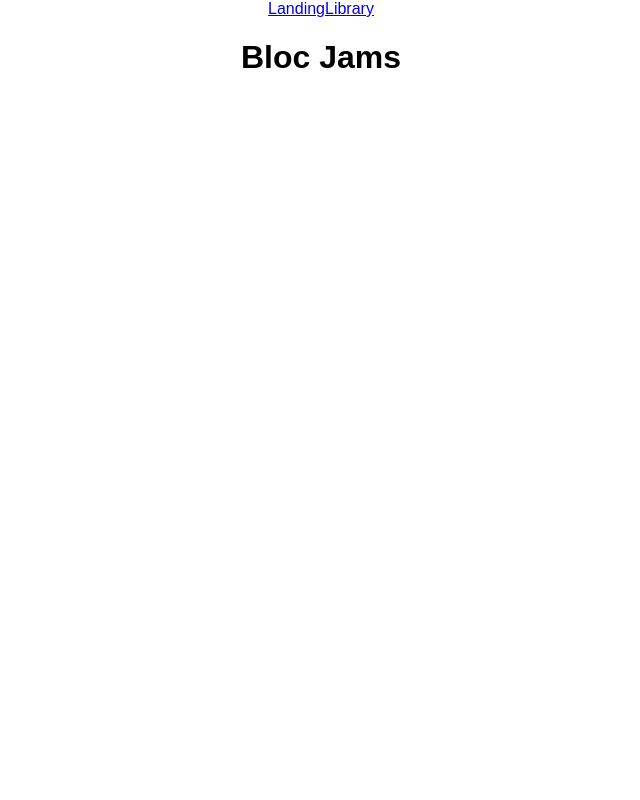
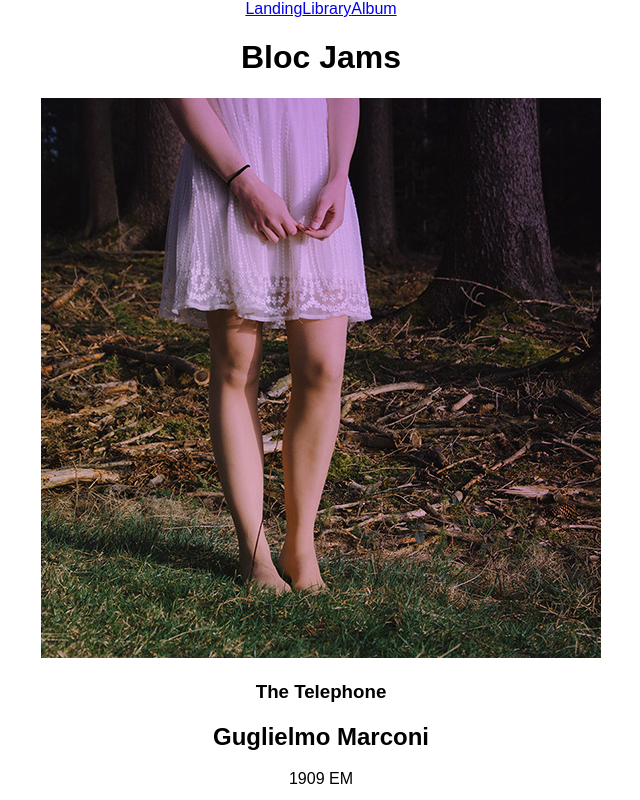
Before and after one commit to Lisa-Caton/bloc-jams-react, a React (Create React App) app: page /album/the-telephone in a window 1280 px wide. Shown: the whole page, without its empty margins (319-959 px from the left). Built offline with nearby package versions, Linux system fonts and the light colour scheme; the HTML template or start-up script is replaced by a standard one.

Commit message:
Debugging, success

```diff
--- a/src/App.js
+++ b/src/App.js
@@ -13,6 +13,7 @@ class App extends Component {
           <nav>
             <Link to='/'>Landing</Link>
             <Link to='/Library'>Library</Link>
+            <Link to='/Album'>Album</Link>
           </nav>
           <h1>Bloc Jams</h1>
         </header>
--- a/src/components/Album.js
+++ b/src/components/Album.js
@@ -9,18 +9,20 @@ class Album extends Component {
       console.log("Is " + album.slug + " the same as " + this.props.match.params.slug + "?");
       return album.slug === this.props.match.params.slug
     });
-    debugger;
+
+
 
     this.state = {
-      album: albumData
+      album: album
     };
+
   }
 
   render(){
     return (
       <section className="album">
         <section id="album-info">
-          <img id="album-cover-art" src={this.state.album.albumCover} />
+          <img id="album-cover-art" src={this.state.album.albumCover} alt={this.state.album.title}/>
           <div className="album-details">
             <h1 id="album-title">{this.state.album.title}</h1>
             <h2 className="artist">{this.state.album.artist}</h2>
```
Also changed, not shown: src/components/Library.js (+4 -4 lines).
